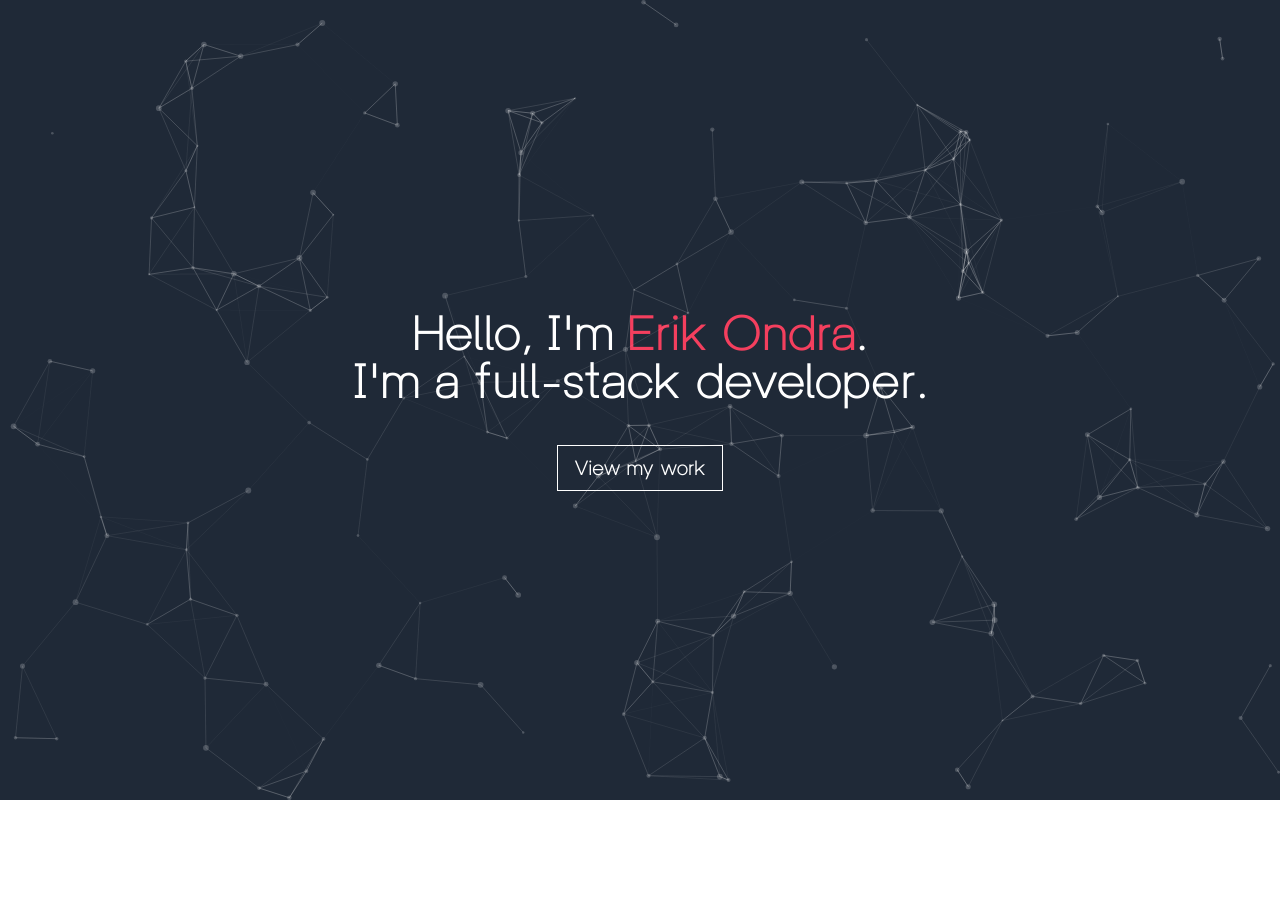
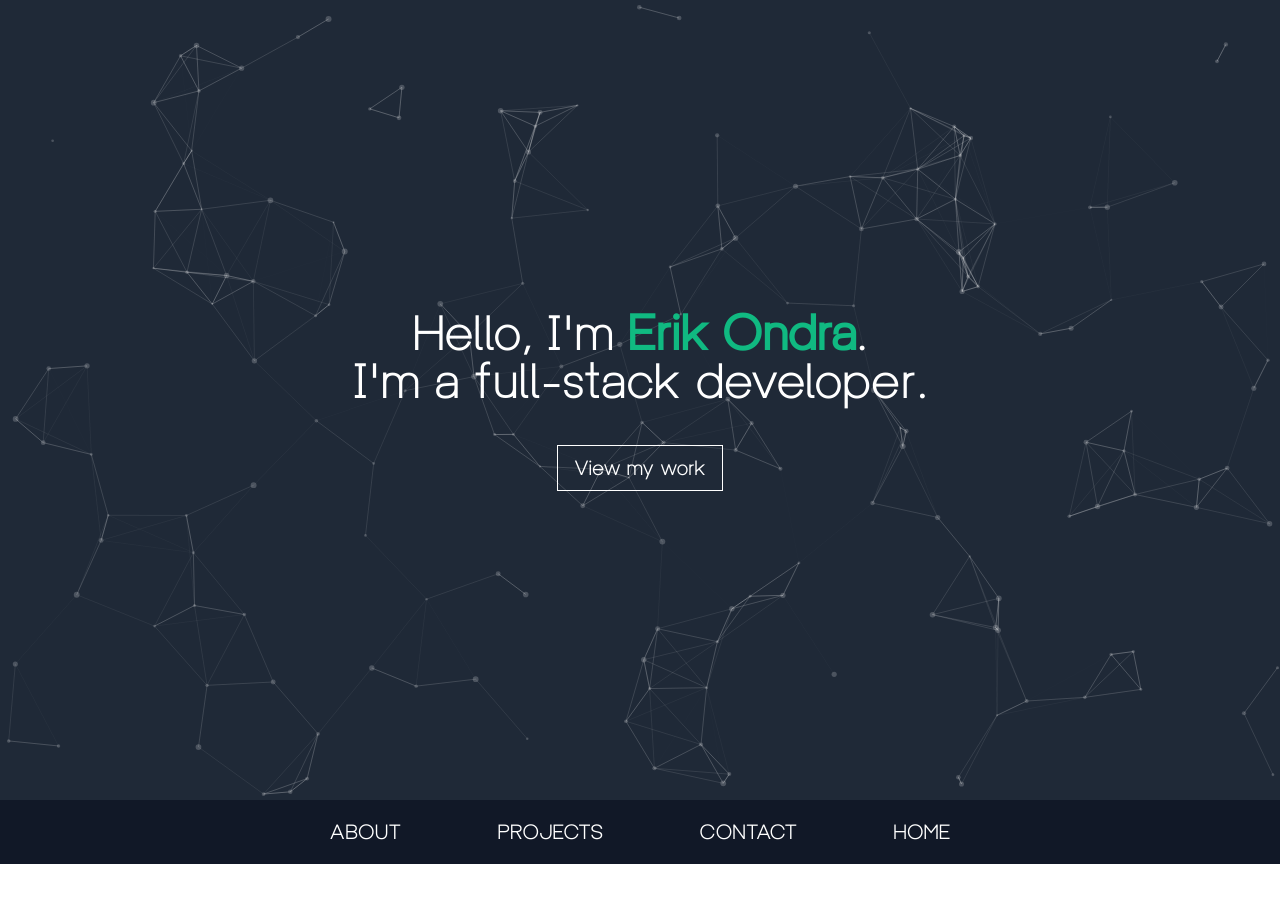
Before and after one commit to ErikOnd/tailwind-portfolio, a React (Create React App) app: page / in a window 1280 px wide. Shown: the top 902 px of the page. Before the commit the page ends 800 px from the top, so only its background shows below. Built offline with nearby package versions, Linux system fonts and the light colour scheme.

Commit message:
navbar done

```diff
--- a/package.json
+++ b/package.json
@@ -4,9 +4,11 @@
   "private": true,
   "dependencies": {
     "@iconscout/react-unicons": "^2.0.2",
+    "@material-tailwind/react": "^2.0.1",
     "@testing-library/jest-dom": "^5.16.5",
     "@testing-library/react": "^13.4.0",
     "@testing-library/user-event": "^13.5.0",
+    "bootstrap-icons": "^1.10.5",
     "react": "^18.2.0",
     "react-dom": "^18.2.0",
     "react-icons": "^4.9.0",
--- a/src/App.css
+++ b/src/App.css
@@ -1,5 +1,6 @@
 .App {
   text-align: center;
+  overflow-x: hidden;
 }
 
 .App-logo {
--- a/src/App.js
+++ b/src/App.js
@@ -1,12 +1,14 @@
 import StartComponent from "./components/StartComponent";
 import ParticleBackground from "./components/ParticleBackground";
 import "./App.css";
+import AboutMeComponent from "./components/AboutMeComponent";
 
 const App = () => {
   return (
     <div className="App">
       <ParticleBackground />
       <StartComponent />
+      <AboutMeComponent />
     </div>
   );
 };
--- /dev/null
+++ b/src/components/AboutMeComponent.jsx
@@ -0,0 +1,45 @@
+import React from "react";
+
+const AboutMeComponent = () => {
+  return (
+    <div className="flex flex-col h-screen w-screen">
+      <nav className="z-[1] bg-gray-900 sticky top-0">
+        <div className="container mx-auto px-4">
+          <div className="flex items-center justify-center h-16">
+            <div className="flex space-x-4">
+              <a
+                href="test"
+                className="text-white hover:text-emerald-500 px-1  lg:px-10 py-2 rounded-md text-base lg:text-xl"
+              >
+                ABOUT
+              </a>
+              <a
+                href="test"
+                className="text-white hover:text-emerald-500 px-1 lg:px-10 py-2 rounded-md text-base lg:text-xl"
+              >
+                PROJECTS
+              </a>
+              <a
+                href="test"
+                className="text-white hover:text-emerald-500 px-1 lg:px-10 py-2 rounded-md text-base lg:text-xl"
+              >
+                CONTACT
+              </a>
+              <a
+                href="test"
+                className="text-white hover:text-emerald-500 px-1 lg:px-10  py-2 rounded-md text-base lg:text-xl"
+              >
+                HOME
+              </a>
+            </div>
+          </div>
+        </div>
+      </nav>
+      <div className="flex flex-col items-center justify-center flex-1">
+        {/* Content of your About Me component */}
+      </div>
+    </div>
+  );
+};
+
+export default AboutMeComponent;
--- a/src/components/StartComponent.jsx
+++ b/src/components/StartComponent.jsx
@@ -3,11 +3,15 @@ import React from "react";
 const StartComponent = () => {
   return (
     <div className="flex flex-col items-center justify-center h-screen w-screen bg-gray-800">
-      <div className="text-white text-3xl text-center sm:text-3xl md:text-4xl lg:text-5xl">
-        Hello, I'm <span className="text-rose-500">Erik Ondra</span>.<br /> I'm
-        a full-stack developer.
+      <div className="z-[1] text-white text-3xl text-center sm:text-3xl md:text-4xl lg:text-5xl">
+        Hello, I'm{" "}
+        <span className="text-emerald-500 font-black">Erik Ondra</span>.
+        <br /> I'm a full-stack developer.
       </div>
-      <button className="bg-transparent text-white hover:text-gray-800 py-2 px-4 border border-white mt-10 text-xl hover:bg-white transition-colors duration-300">
+      <button
+        className=" z-[1] bg-transparent text-white hover:text-gray-800 py-2 px-4 border
+       border-white mt-10 text-xl hover:bg-emerald-500 transition-colors duration-300 hover:border-emerald-500"
+      >
         View my work
       </button>
     </div>
--- a/src/index.css
+++ b/src/index.css
@@ -20,3 +20,7 @@ code {
   font-family: source-code-pro, Menlo, Monaco, Consolas, "Courier New",
     monospace;
 }
+
+.show {
+  display: block;
+}
```
Also changed, not shown: 1 other file (tests, documents, lock files or other folders).
